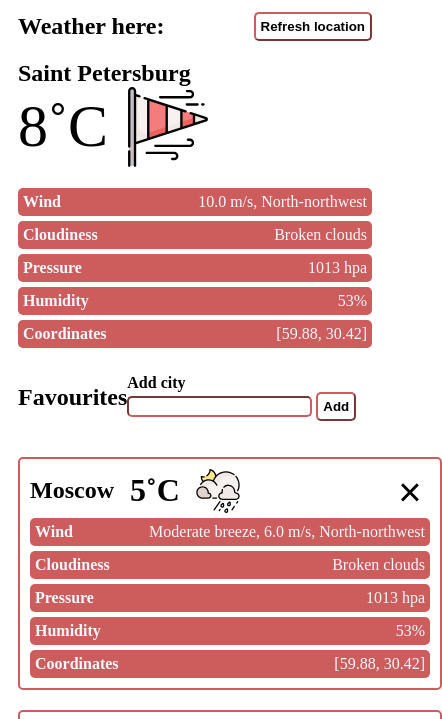
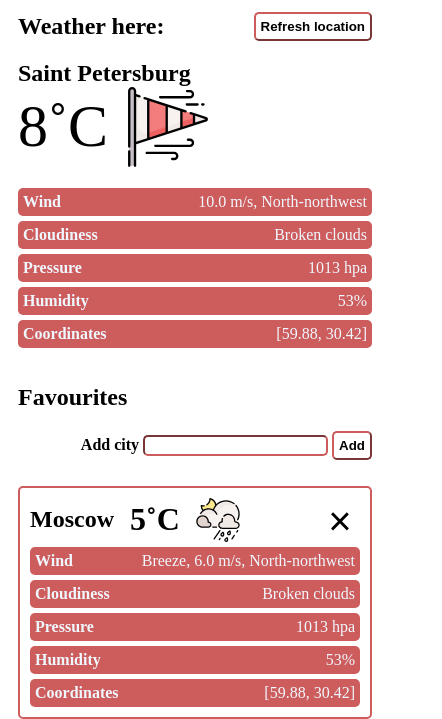
Before and after one commit to pchizhov/pchizhov.github.io, a plain HTML site: page index.html in a window 390 px wide. Shown: the part 100-819 px from the top of the page, 442 px wide, since content can reach past the window. Drawn offline with Linux system fonts and the light colour scheme.

Commit message:
mobiles centered display fixed

```diff
--- a/index.html
+++ b/index.html
@@ -74,7 +74,7 @@
                     <ul class="city-main">
                         <li class="weather-data-line">
                             <p class="weather-data-title">Wind</p>
-                            <p class="weather-data-value">Moderate breeze, 6.0 m/s, North-northwest</p>
+                            <p class="weather-data-value">Breeze, 6.0 m/s, North-northwest</p>
                         </li>
                         <li class="weather-data-line">
                             <p class="weather-data-title">Cloudiness</p>
--- a/style.css
+++ b/style.css
@@ -57,6 +57,7 @@ header {
     display: flex;
     justify-content: space-between;
     align-items: center;
+    flex-wrap: wrap;
 }
 
 button {
@@ -154,16 +155,12 @@ li {
     list-style-type: none;
 }
 
-.city, .empty-city {
+.city {
     border: 2px solid indianred;
     padding: 10px;
     border-radius: 5px;
     margin: 10px;
-    width: 400px;
-}
-
-.empty-city {
-    border-color: transparent;
+    width: 390px;
 }
 
 .city-header {
@@ -186,10 +183,6 @@ li {
 .weather-picture {
     width: 44px;
     margin-left: 1em;
-}
-
-.city-main {
-    min-width: 400px;
 }
 
 .weather-data-line {
```
